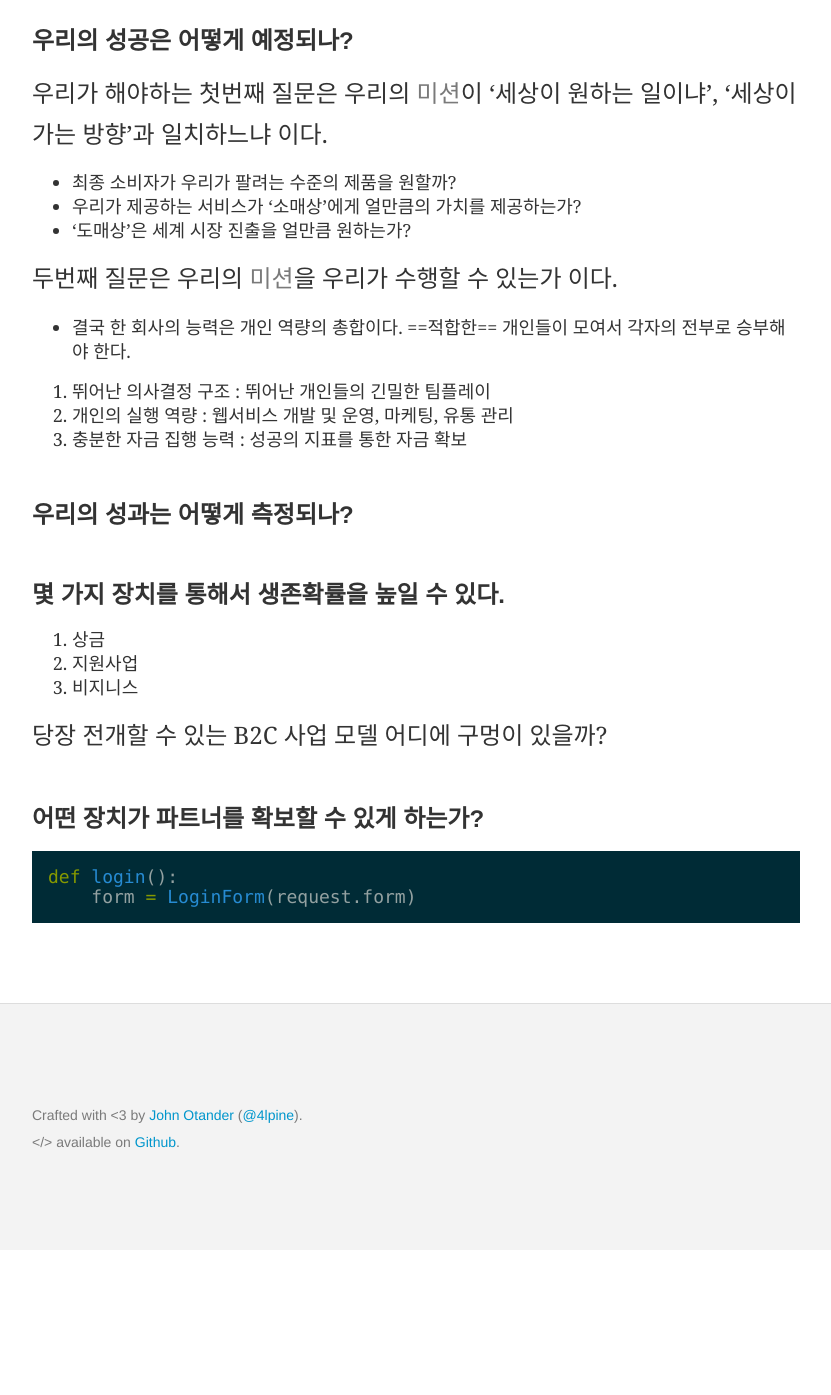
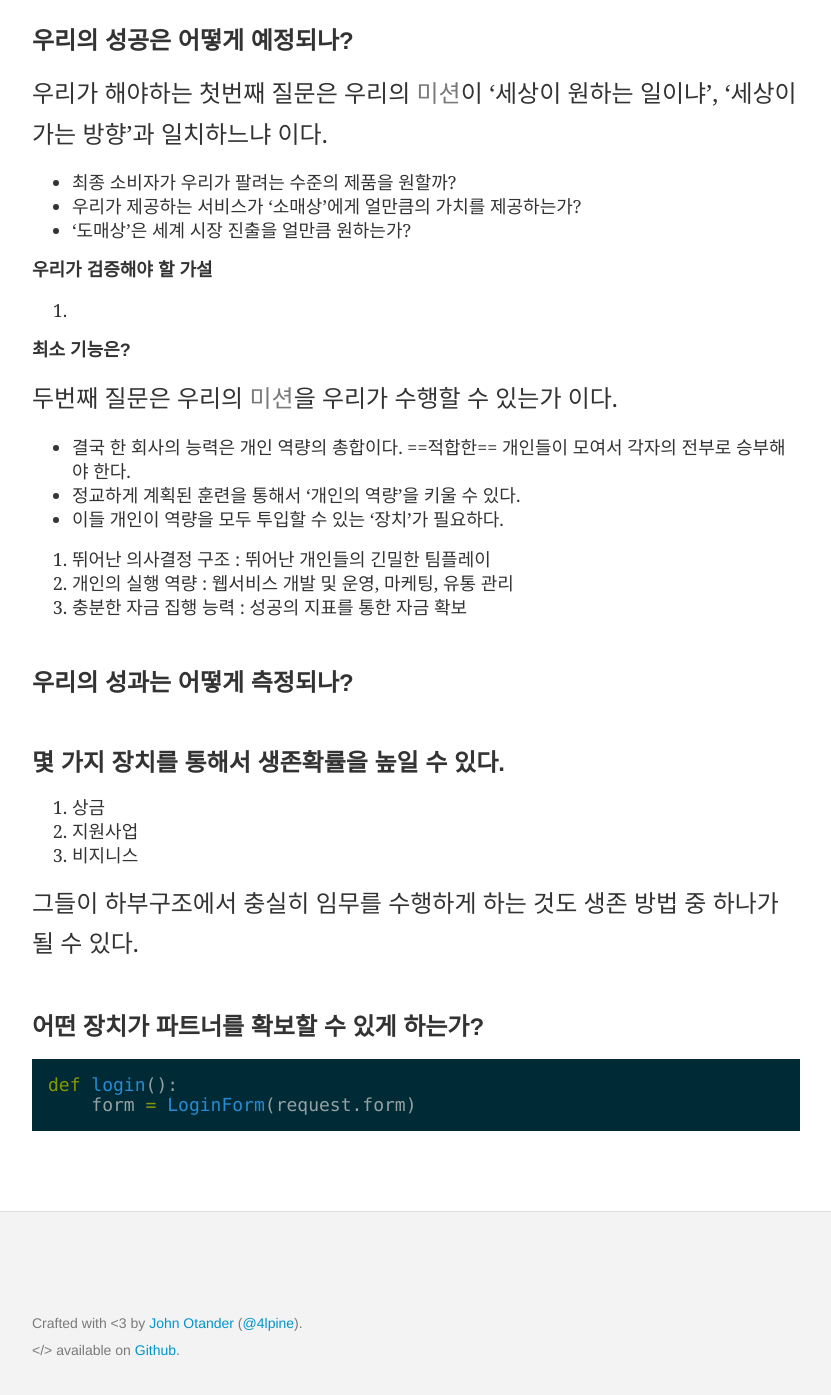
Before and after one commit to teambunker/teambunker.github.com, a Jekyll site: the page built from _posts/2014-08-30-War.md, in a window 1280 px wide and 1400 px high, scrolled down 847 px. Shown: the top 1395 px of the window, without its empty margins (224-1055 px from the left). Built offline with Jekyll 4.4.1, drawn with Linux system fonts in a browser that asks for light colours; Markdown is read by kramdown in place of the engine named in the settings; before the commit the page ends 2097 px from its top, so only the background shows below that.

Commit message:
buisness

````diff
--- a/_posts/2014-08-30-War.md
+++ b/_posts/2014-08-30-War.md
@@ -26,8 +26,15 @@ summary : 우리는 어디에 있고, 어디로 가고 있는가?
 - 우리가 제공하는 서비스가 '소매상'에게 얼만큼의 가치를 제공하는가?
 - '도매상'은 세계 시장 진출을 얼만큼 원하는가?
 
+#### 우리가 검증해야 할 가설
+1.
+
+#### 최소 기능은?
+
 두번째 질문은 우리의 `미션`을 우리가 수행할 수 있는가 이다.
 - 결국 한 회사의 능력은 개인 역량의 총합이다. ==적합한== 개인들이 모여서 각자의 전부로 승부해야 한다.
+- 정교하게 계획된 훈련을 통해서 '개인의 역량'을 키울 수 있다.
+- 이들 개인이 역량을 모두 투입할 수 있는 '장치'가 필요하다.
 
 1. 뛰어난 의사결정 구조 : 뛰어난 개인들의 긴밀한 팀플레이
 2. 개인의 실행 역량 : 웹서비스 개발 및 운영, 마케팅, 유통 관리
@@ -41,8 +48,7 @@ summary : 우리는 어디에 있고, 어디로 가고 있는가?
 2. 지원사업
 3. 비지니스
 
-당장 전개할 수 있는 B2C 사업 모델
-어디에 구멍이 있을까?
+그들이 하부구조에서 충실히 임무를 수행하게 하는 것도 생존 방법 중 하나가 될 수 있다.
 
 ### 어떤 장치가 파트너를 확보할 수 있게 하는가?
 ```python
````
Also changed, not shown: _posts/2014-09-01-business model.md (added, +147 -0 lines), 2 other files.
